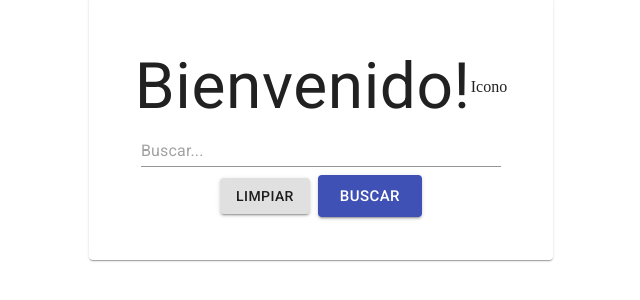
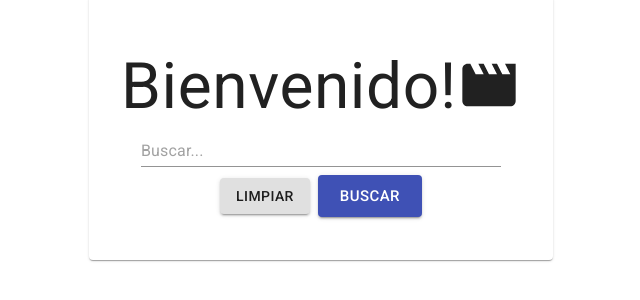
Before and after one commit to elviac94/movies-finder-reac-thooks, a React (Create React App) app: page / in a window 1280 px wide. Shown: the part 280-580 px from the top of the page, without its empty margins (319-959 px from the left). Built offline with nearby package versions, Linux system fonts and the light colour scheme.

Commit message:
add svg icon and more styles

```diff
--- /dev/null
+++ b/src/icons/index.js
@@ -0,0 +1,5 @@
+import MovieIcon from './movieIcon';
+
+export {
+    MovieIcon
+};
--- /dev/null
+++ b/src/icons/movieIcon.js
@@ -0,0 +1,8 @@
+import { SvgIcon } from '@material-ui/core';
+import React from 'react';
+
+export default props =>(
+    <SvgIcon {...props}>
+        <path d="M0 0h24v24H0z" fill="none"/><path d="M18 4l2 4h-3l-2-4h-2l2 4h-3l-2-4H8l2 4H7L5 4H4c-1.1 0-1.99.9-1.99 2L2 18c0 1.1.9 2 2 2h16c1.1 0 2-.9 2-2V4h-4z"/>
+    </SvgIcon>
+);
--- a/src/pages/Home/index.js
+++ b/src/pages/Home/index.js
@@ -1,6 +1,7 @@
 import React, { useState} from 'react';
 import { Container, Typography, Card, Grid, TextField, Button } from '@material-ui/core';
 import styles from './style';
+import { MovieIcon } from '../../icons';
 
 export default () =>{
     const [searchText, setSearchText] = useState('');
@@ -25,7 +26,7 @@ export default () =>{
                         <Typography className={classes.title}>Bienvenido!</Typography>
                     </Grid>
                     <Grid>
-                        <label>Icono</label>
+                        <MovieIcon className={ classes.movieIcon}/>
                     </Grid>
                 </Grid>
                 <TextField
--- a/src/pages/Home/style.js
+++ b/src/pages/Home/style.js
@@ -32,6 +32,9 @@ export default makeStyles ({
     },
     buttonsContainer: {
         marginTop: '.5rem'
+    },
+    movieIcon:{
+        fontSize:'4rem',
     }
 
 });
```
